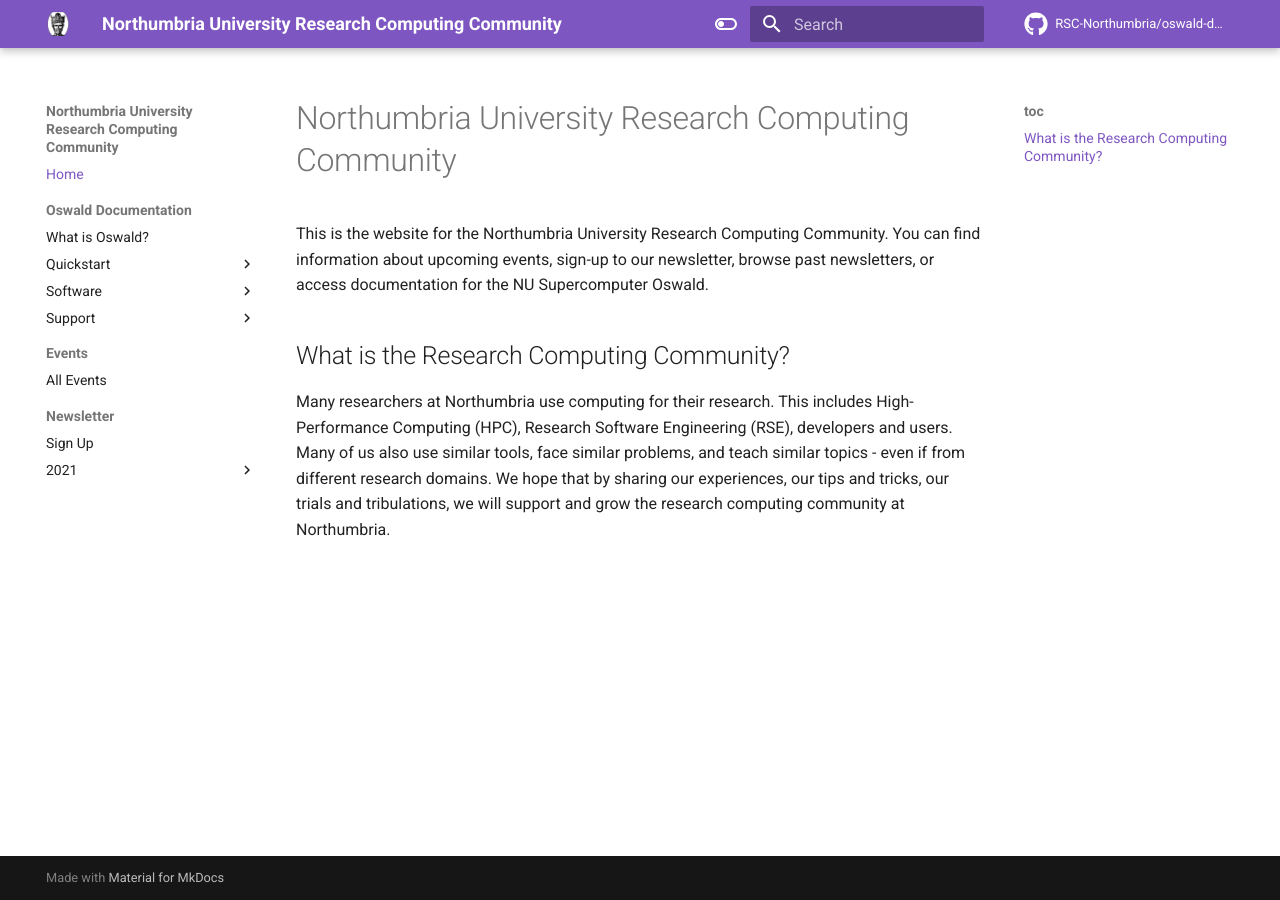
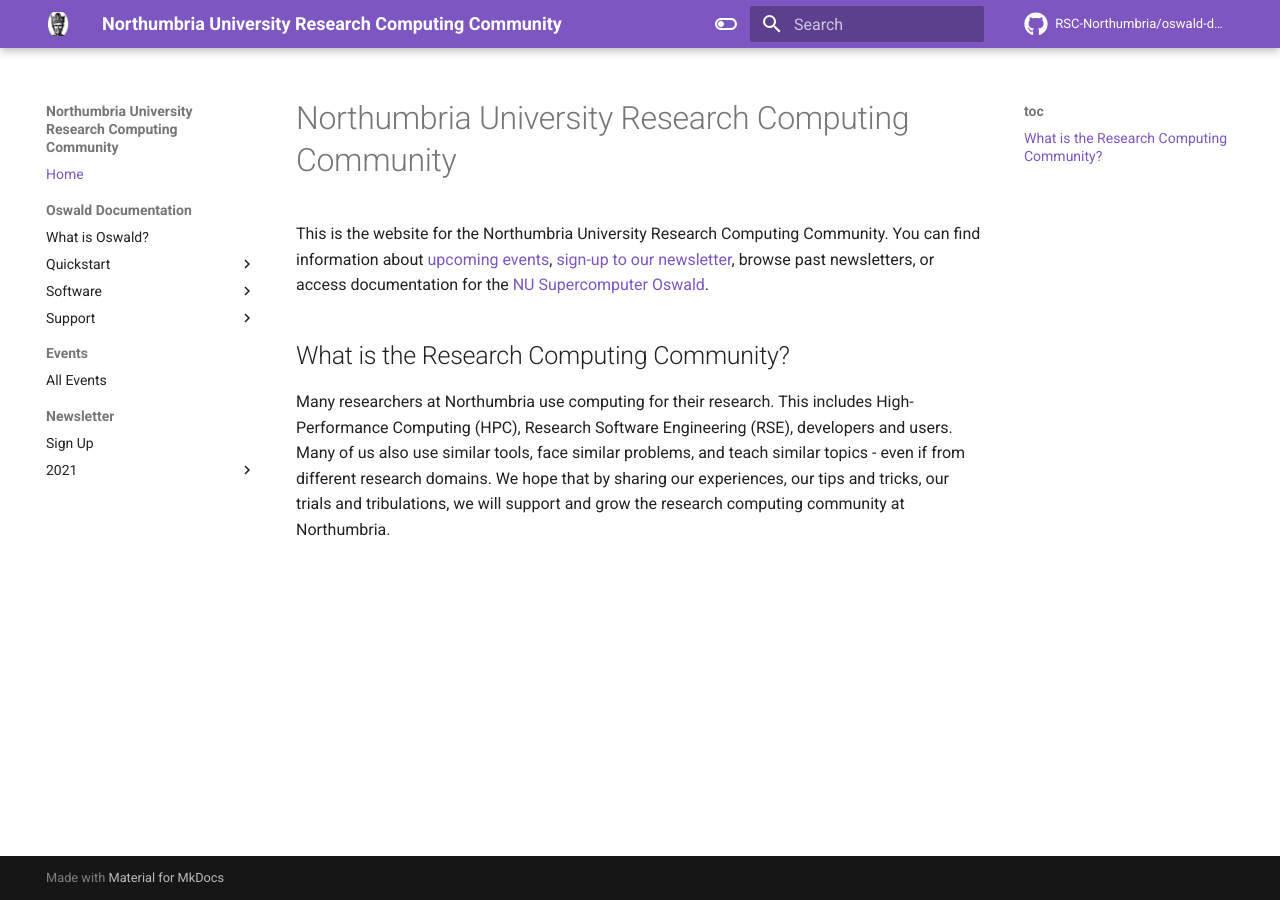
Before and after one commit to NorthumbriaResearchComputing/oswald-docs, an MkDocs documentation site: the page built from docs/index.md, in a window 1280 px wide. Built offline with MkDocs 1.6.1 and Material for MkDocs 9.7.7, drawn with Linux system fonts in a browser that asks for light colours; comment, search, counter and statistics services are not loaded; some of the changed lines change nothing that is shown.

Commit message:
Add links to homepage

```diff
--- a/docs/index.md
+++ b/docs/index.md
@@ -1,6 +1,6 @@
 # Northumbria University Research Computing Community
 
-This is the website for the Northumbria University Research Computing Community. You can find information about upcoming events, sign-up to our newsletter, browse past newsletters, or access documentation for the NU Supercomputer Oswald.
+This is the website for the Northumbria University Research Computing Community. You can find information about [upcoming events](events/events.md), [sign-up to our newsletter](newsletter/signup.md), browse past newsletters, or access documentation for the [NU Supercomputer Oswald](oswald/what-is-oswald).
 
 ## What is the Research Computing Community?
 
```
